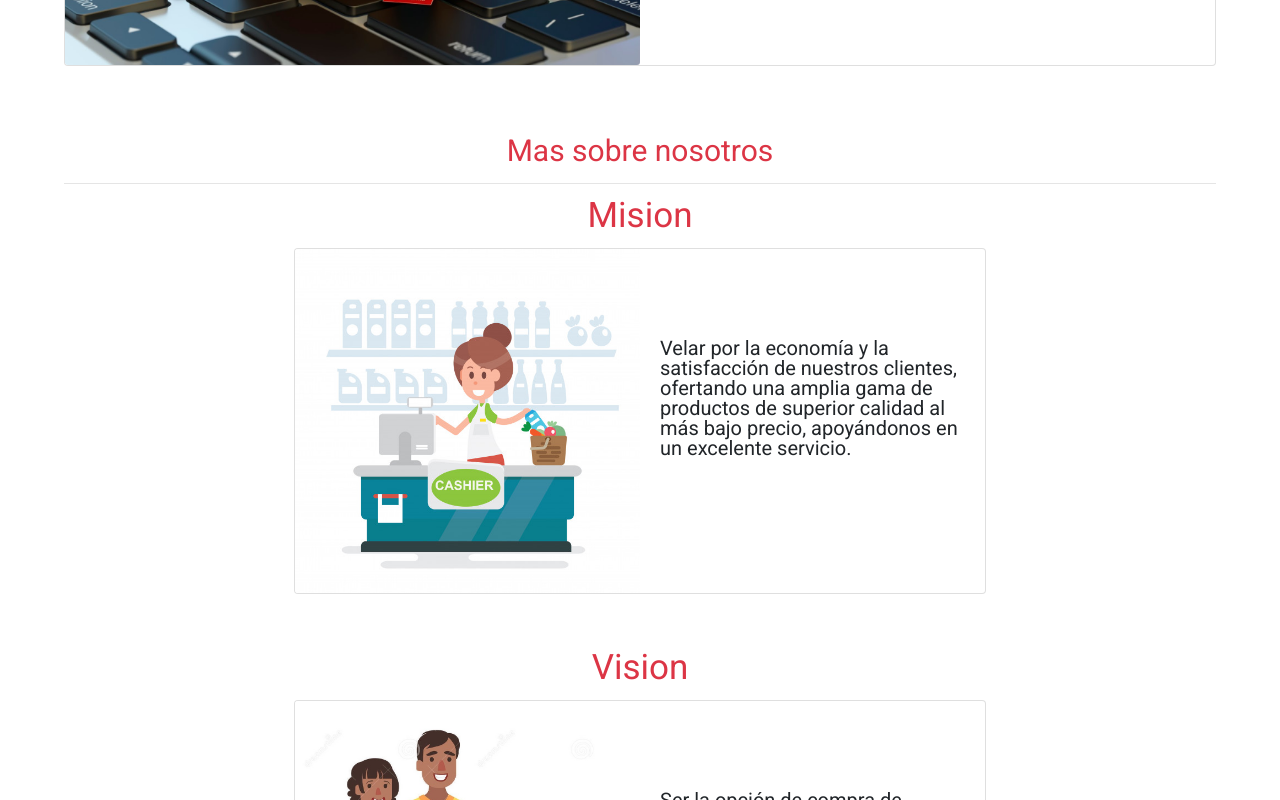
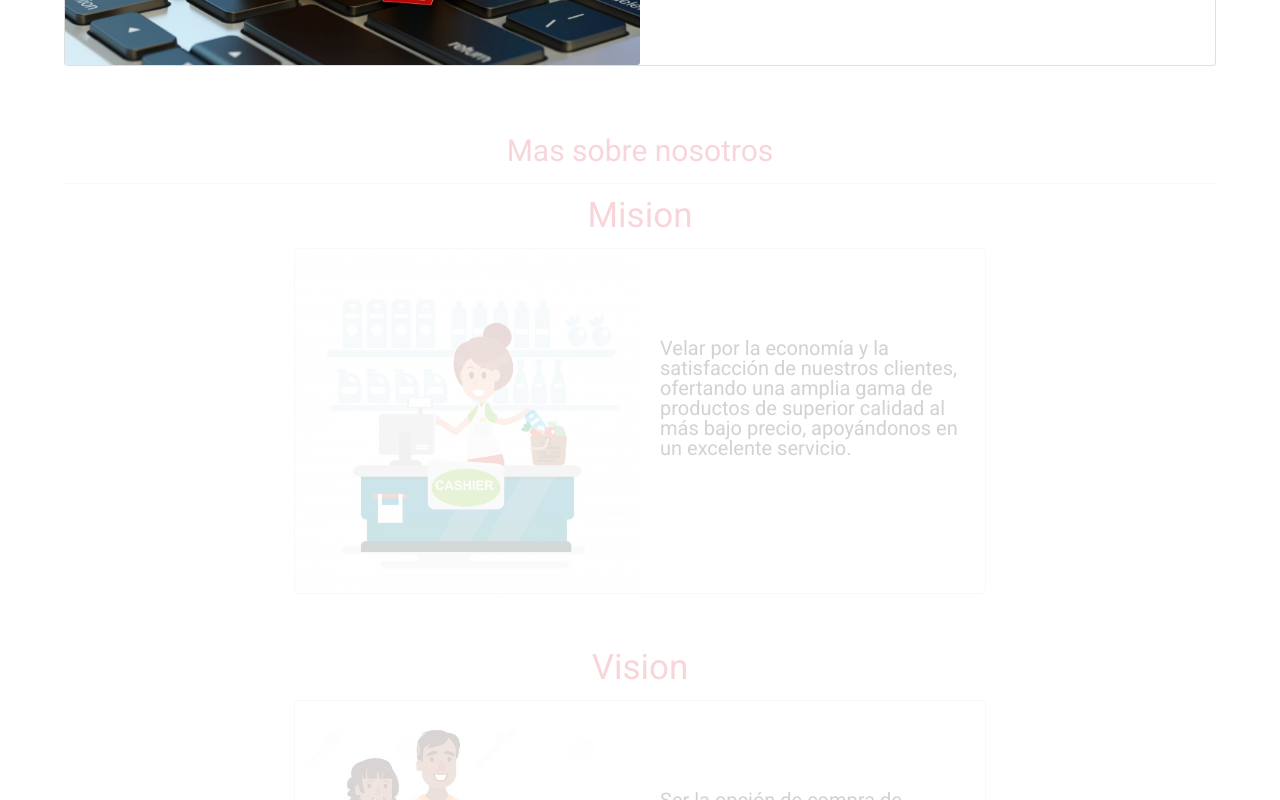
Before and after one commit to MarcosPD3008/NovoMarket, an Angular app: page /Nosotros in a window 1280 px wide. Shown: the part 480-1280 px from the top of the page. Built offline with nearby package versions, Linux system fonts and the light colour scheme; what @angular/fire would draw is missing.

Commit message:
problemas menores
Nosotros: opacidad, desactivacion de jquery

Navbar: boton cerrado al inicio

Carrito: Jumbotron

```diff
--- a/src/app/app-routing.module.ts
+++ b/src/app/app-routing.module.ts
@@ -1,9 +1,10 @@
+import { ProductosComponent } from './components/Producto/productos/productos.component';
 import { NosotrosComponent } from './components/nosotros/nosotros.component';
 import { ChartComponent } from './components/chart/chart.component';
-import { ProductosComponent } from './components/producto/productos/productos.component';
 import { HomeComponent } from './components/home/home.component';
 import { NgModule } from '@angular/core';
 import { Routes, RouterModule } from '@angular/router';
+
 
 const routes:Routes =[
   {path:"Home", component: HomeComponent},
--- a/src/app/app.module.ts
+++ b/src/app/app.module.ts
@@ -1,3 +1,6 @@
+import { ModalComponent } from './components/Producto/modal/modal.component';
+import { InfoCardComponent } from './components/Producto/info-card/info-card.component';
+import { ProductosComponent } from './components/Producto/productos/productos.component';
 import { FirebaseModule } from './modules/firebase/firebase.module';
 import { MaterialModule } from './modules/material/material.module';
 import { AppRoutingModule } from './app-routing.module';
@@ -9,11 +12,8 @@ import { BrowserAnimationsModule } from '@angular/platform-browser/animations';
 import { AppComponent } from './app.component';
 import { NavbarComponent } from './components/navbar/navbar.component';
 import { HomeComponent } from './components/home/home.component';
-import { ProductosComponent } from './components/producto/productos/productos.component';
-import { InfoCardComponent } from './components/producto/info-card/info-card.component';
 import { ChartComponent } from './components/chart/chart.component';
 import { NosotrosComponent } from './components/nosotros/nosotros.component';
-import { ModalComponent } from './components/producto/modal/modal.component';
 import { ChartOptionsComponent } from './components/chart/chart-options.component';
 
 @NgModule({
--- a/src/app/components/chart/chart.component.html
+++ b/src/app/components/chart/chart.component.html
@@ -2,7 +2,7 @@
 
 <hr>
 
-<table class="table font-weight-normal">
+<table class="table font-weight-normal" *ngIf="cs.Productos.length > 0">
     <thead class="thead-danger text-center">
       <tr>
         <th scope="col"></th>
@@ -89,3 +89,11 @@
       </tr>
     </tbody>
 </table>
+
+<div class="jumbotron jumbotron-fluid">
+  <div class="container text-center">
+    <i class="fa fa-shopping-cart fa-4x" aria-hidden="true"></i>
+    <h1 class="display-4">Tu carrito de compras esta vacio</h1>
+    <p class="lead">Seleccione un producto, para empezar a disfrutar de los mejores precios.</p>
+  </div>
+</div>
--- a/src/app/components/home/home.component.ts
+++ b/src/app/components/home/home.component.ts
@@ -102,7 +102,6 @@ export class HomeComponent implements OnInit {
 
       $(window).bind("orientationchange", (event) => {
         this.ReSize()
-        console.log(event.target)
       })
     })
   }
--- a/src/app/components/navbar/navbar.component.ts
+++ b/src/app/components/navbar/navbar.component.ts
@@ -115,8 +115,6 @@ export class NavbarComponent implements OnInit{
           this.icon = "arrow_circle_down"
         }
       })
-      setTimeout( () => {
-        this.Cerrar()
-      },350)
+      this.Cerrar()
   }
 }
--- a/src/app/components/nosotros/nosotros.component.html
+++ b/src/app/components/nosotros/nosotros.component.html
@@ -26,7 +26,7 @@
 </div>
 
 
-<div style="margin-top: 6%;" id="PadreDiv">
+<div style="margin-top: 6%;" id="PadreDiv" [ngStyle]="{'opacity': opacity ? op : '1'}">
   <div id="titleDiv">
     <h1 class="text-center text-danger font-weight-light" style="font-size: 30px;">
       <strong>
--- a/src/app/components/nosotros/nosotros.component.ts
+++ b/src/app/components/nosotros/nosotros.component.ts
@@ -1,4 +1,4 @@
-import { Component, OnInit } from '@angular/core';
+import { Component, OnInit, OnDestroy } from '@angular/core';
 import {
   trigger,
   state,
@@ -31,9 +31,11 @@ declare var $:any;
     ]),
   ]
 })
-export class NosotrosComponent implements OnInit {
+export class NosotrosComponent implements OnInit, OnDestroy {
 
   open:boolean = true;
+  opacity:boolean = true;
+  op:string = "0";
   icon:string = "arrow_circle_down";
   isOpen = true;
 
@@ -42,6 +44,24 @@ export class NosotrosComponent implements OnInit {
 
 		$(window).scroll(() => {
 			var windowHeight = $(window).scrollTop();
+      var divHeight = $('#PadreDiv').position().top;
+
+      if(windowHeight >= divHeight-600){
+        this.opacity = false;
+        this.op = '0.2';
+      }
+      if(windowHeight >= divHeight-500){
+        this.op = '0.4';
+      }
+      if(windowHeight >= divHeight-400){
+        this.op = '0.6';
+      }
+      if(windowHeight >= divHeight-300){
+        this.op = "0.8"
+      }
+      else{
+        this.opacity = true;
+      }
 
       if (windowHeight >= $(window).height()){
         // scroll down
@@ -60,8 +80,10 @@ export class NosotrosComponent implements OnInit {
     }, 500)
 
   }
-  ngOnInit(): void {
+  ngOnInit(): void {}
 
-
+  ngOnDestroy(){
+    console.log("OnDestroy")
+    $(window).off("scroll")
   }
 }
```
Also changed, not shown: src/app/components/chart/chart-options.component.html (line endings or trailing spaces), src/app/components/home/home.component.html (line endings or trailing spaces).
